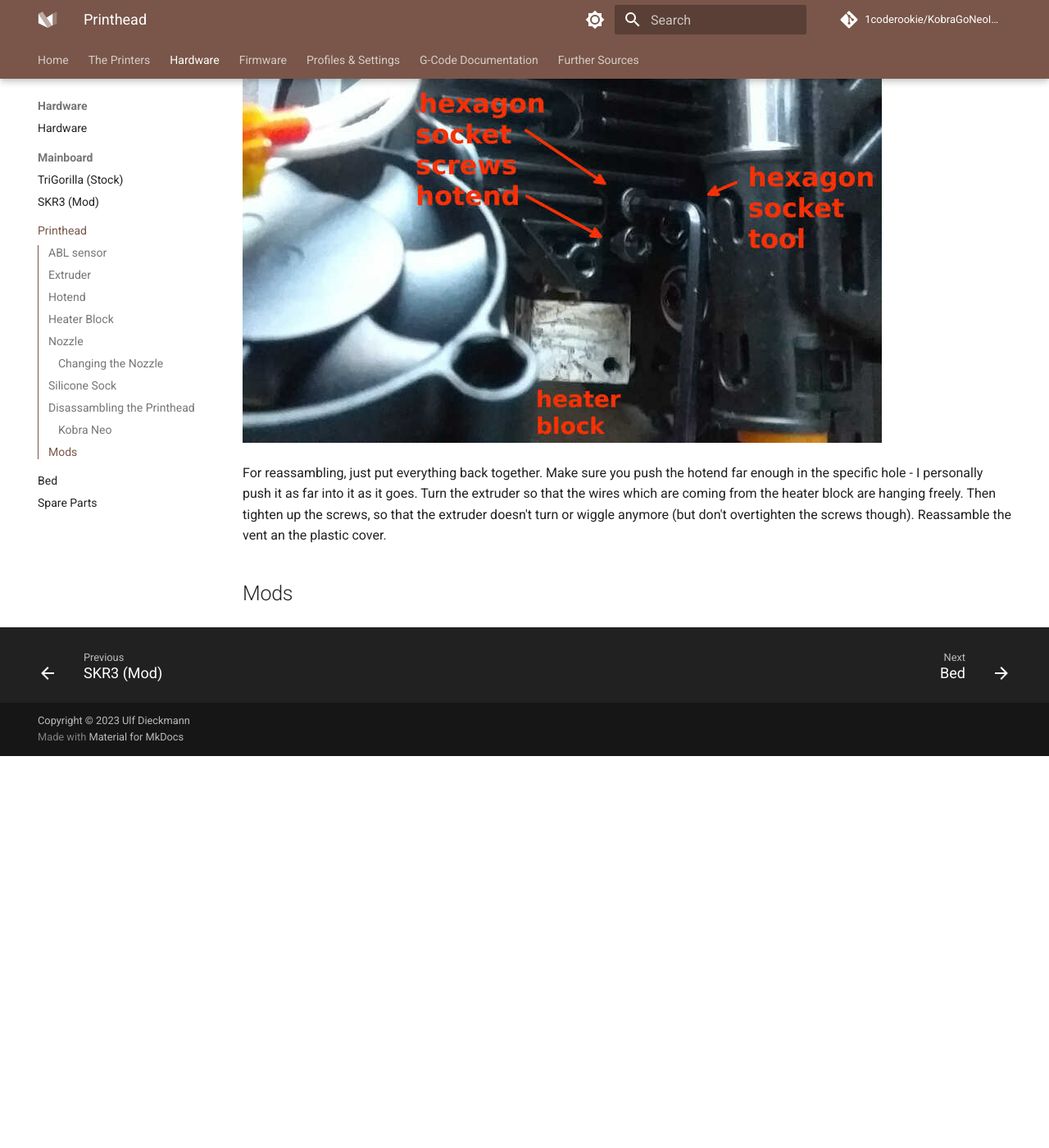
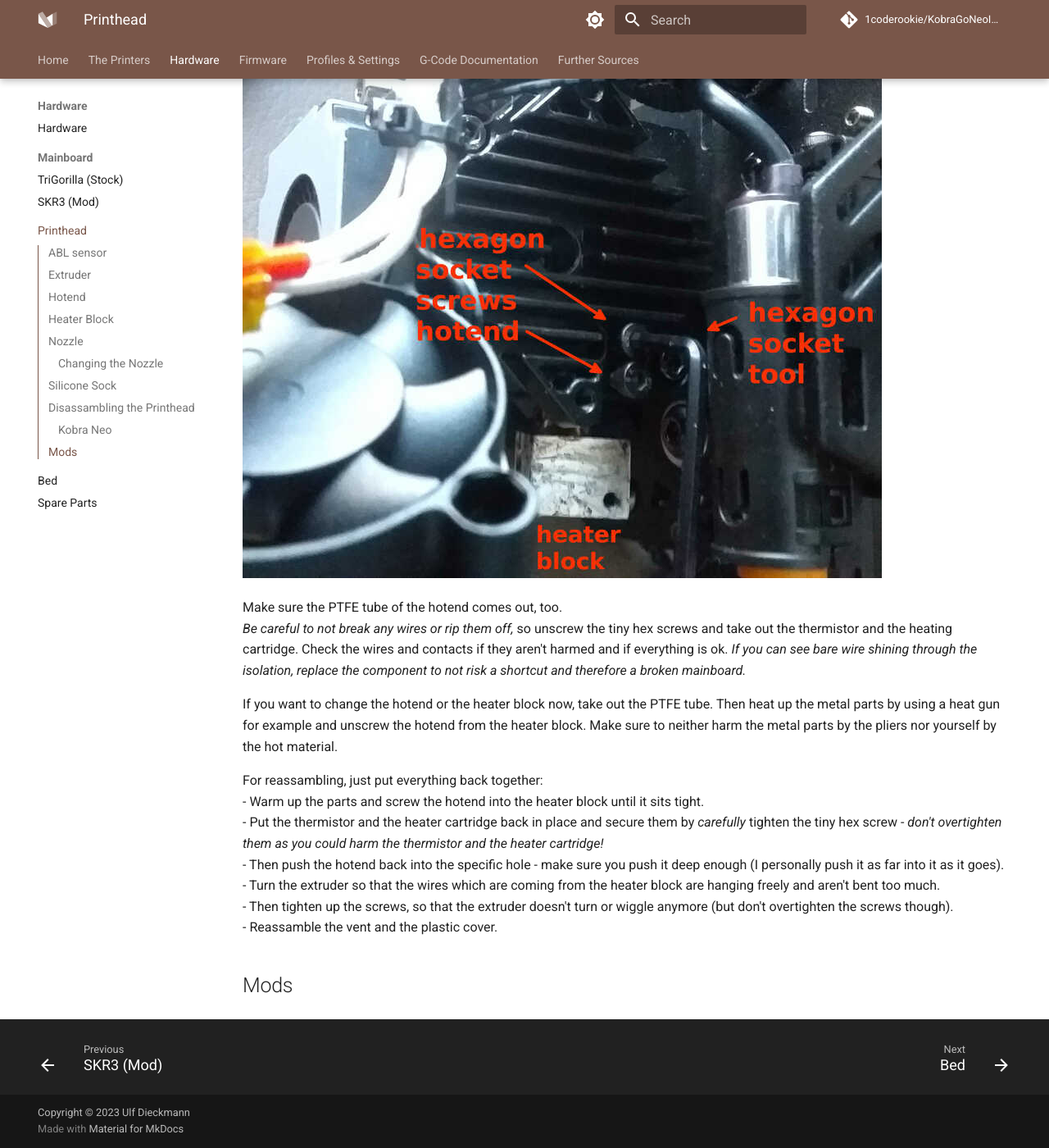
Before and after one commit to 1coderookie/KobraGoNeoInsights, an MkDocs documentation site: the page built from docs/hardware/printhead.md, in a window 1280 px wide and 1400 px high, scrolled down 4035 px. Shown: the whole window at 82% size. Built offline with MkDocs 1.6.1 and Material for MkDocs 9.7.7, drawn with Linux system fonts in a browser that asks for light colours; comment, search, counter and statistics services are not loaded; before the commit the page ends 4957 px from its top, so only the background shows below that; some of the changed text lies outside the part shown.

Commit message:
Update printhead.md

```diff
--- a/docs/hardware/printhead.md
+++ b/docs/hardware/printhead.md
@@ -25,7 +25,12 @@ Both printers use the E3D V5 compatible heater block.
 
 ..img..
 
-Both the thermistor and the heater cartidge have to be plugged into the specific hole and should be fixed with at tiny screw (T 1.5). Make sure that you don't tighten the screw too much as it could harm both the thermistor and the heater cartridge.
+Both the thermistor and the heater cartidge have to be plugged into the specific hole and should be fixed with at tiny hexagon socket screw (HEX 1.5).
+
+| Attention |
+|:----------|
+| *Make sure you don't tighten the screws too much as it could harm both the thermistor and the heater cartridge!* <br> Note the dent from the screw and the deformed thermistor at the following picture. <br> ![Deformed thermistor due to an overtightened screw]()|
+
 
 ## Nozzle
 Anycubic ships the printheads with a 0.4mm brass nozzle for 1.75mm filament.
@@ -64,7 +69,7 @@ Additionaly, they also cover the base of the nozzle - something that the stock o
 
 ## Disassambling the Printhead
 
-If you need to disassamble the printhead for e.g. changing the hotend, you need to take off the plastic cover first. Unscrew the hexagon socket screws and release the plastic clip at each side - be careful to not break them.
+If you need to disassamble the printhead for e.g. changing the hotend, you need to unload the filament first. Then take off the plastic cover: unscrew the hexagon socket screws at the back and release the plastic clip at each side - be careful not to break them.
 
 ### Kobra Neo
 
@@ -76,6 +81,17 @@ Then you'll see two hexagon socket screws at the side, which are holding the hot
 
 ![Loosen the screws to take out the extruder](../assets/images/head_neo_vent-dis-extruder_web.jpg)
 
-For reassambling, just put everything back together. Make sure you push the hotend far enough in the specific hole - I personally push it as far into it as it goes. Turn the extruder so that the wires which are coming from the heater block are hanging freely. Then tighten up the screws, so that the extruder doesn't turn or wiggle anymore (but don't overtighten the screws though). Reassamble the vent an the plastic cover.
+Make sure the PTFE tube of the hotend comes out, too.
+*Be careful to not break any wires or rip them off,* so unscrew the tiny hex screws and take out the thermistor and the heating cartridge. Check the wires and contacts if they aren't harmed and if everything is ok. *If you can see bare wire shining through the isolation, replace the component to not risk a shortcut and therefore a broken mainboard.*
+
+If you want to change the hotend or the heater block now, take out the PTFE tube. Then heat up the metal parts by using a heat gun for example and unscrew the hotend from the heater block. Make sure to neither harm the metal parts by the pliers nor yourself by the hot material.
+
+For reassambling, just put everything back together:
+- Warm up the parts and screw the hotend into the heater block until it sits tight.
+- Put the thermistor and the heater cartridge back in place and secure them by *carefully* tighten the tiny hex screw - *don't overtighten them as you could harm the thermistor and the heater cartridge!*
+- Then push the hotend back into the specific hole - make sure you push it deep enough (I personally push it as far into it as it goes).
+- Turn the extruder so that the wires which are coming from the heater block are hanging freely and aren't bent too much.
+- Then tighten up the screws, so that the extruder doesn't turn or wiggle anymore (but don't overtighten the screws though).
+- Reassamble the vent and the plastic cover.
 
 ## Mods
```
